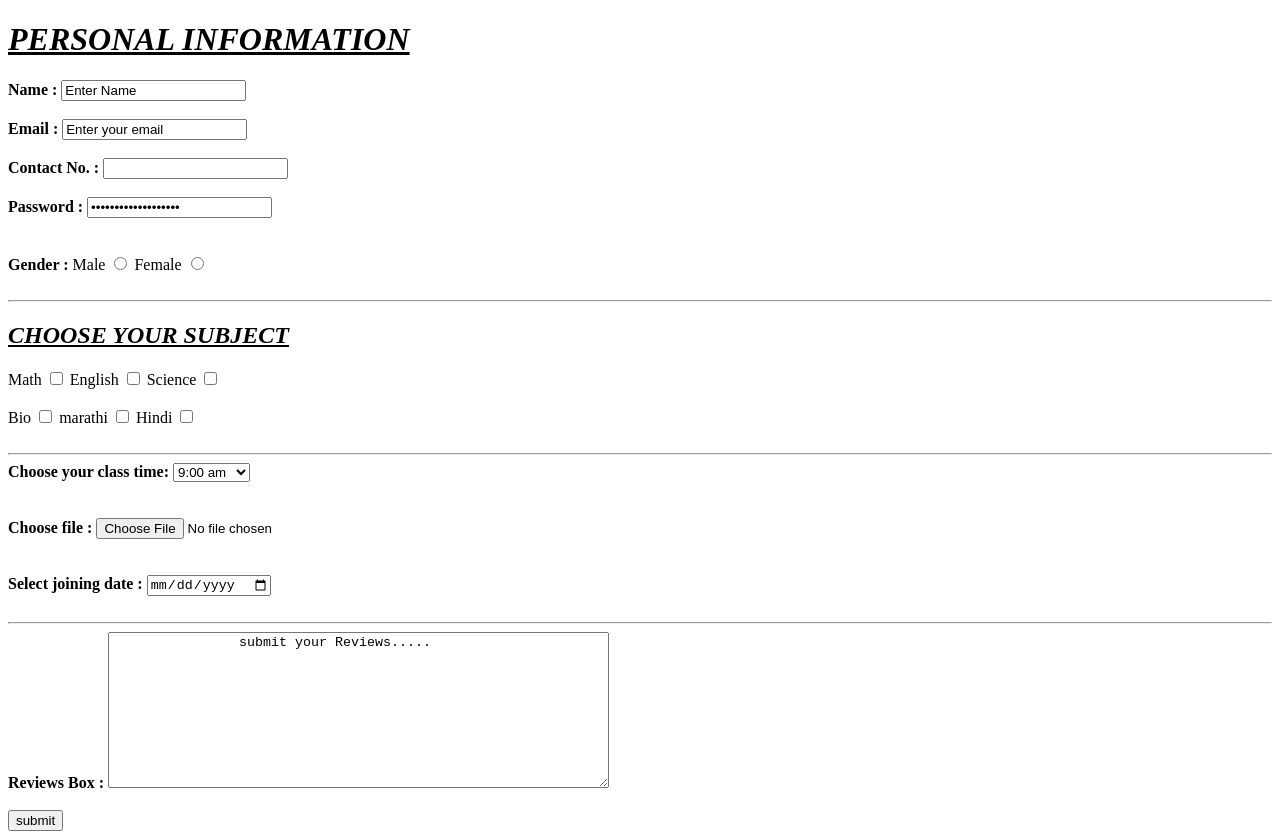
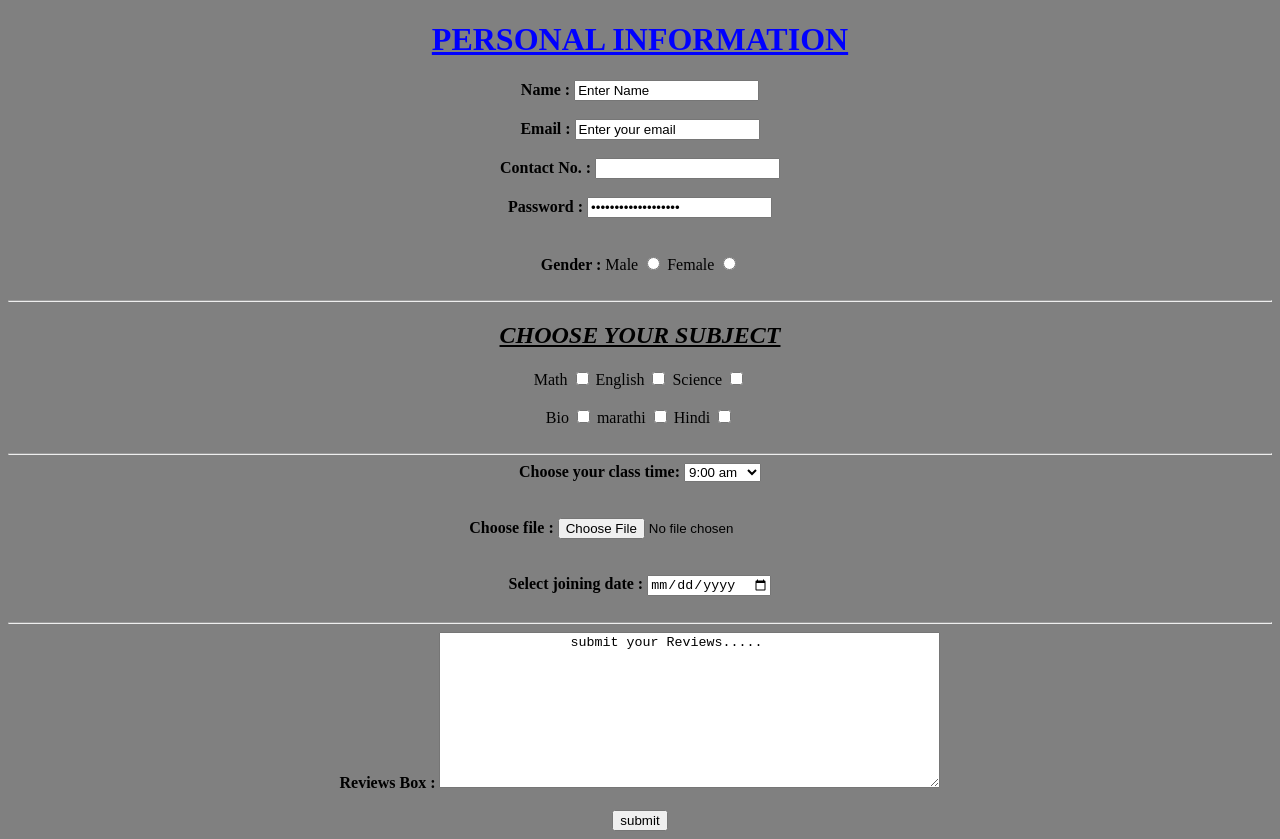
Before and after one commit to Altafs01/html-form, a plain HTML site: page index.html in a window 1280 px wide. Drawn offline with Linux system fonts and the light colour scheme.

Commit message:
Admission form

```diff
--- a/index.html
+++ b/index.html
@@ -4,11 +4,13 @@
     <title>
         Admission form
     </title>
+
+    <link rel="stylesheet" href="style.css">
 </head>
 <body>
-    <h1 style="font-style: italic">
-        <u>PERSONAL INFORMATION</u>
-    </h1>
+
+       <h1> <u>PERSONAL INFORMATION</u> </h1>
+
     <div>
         <form>
         <div>
--- /dev/null
+++ b/style.css
@@ -0,0 +1,13 @@
+body
+ {background-color: gray;
+  text-align: center;
+ }
+
+
+ h1{
+    color: blue;
+    text-align: center;
+
+ }
+
+ .form {box-sizing: border-box  ;}
```
